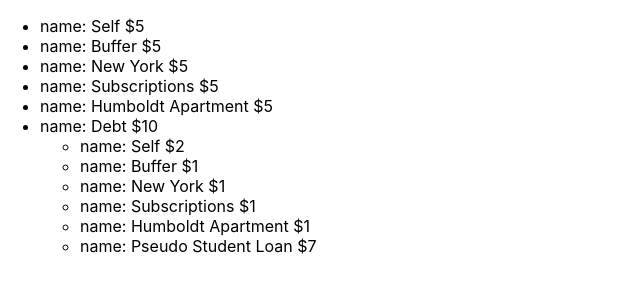
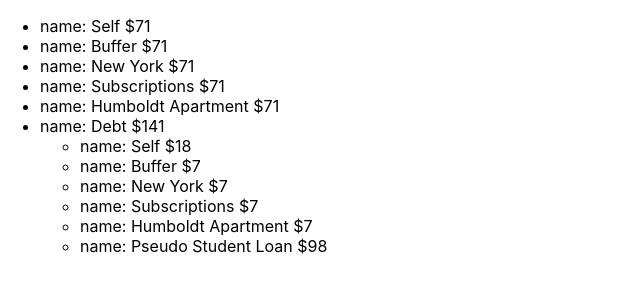
Before and after one commit to Ant3ney/Anthonys_Finance_App, a React (Create React App) app: page / in a window 1280 px wide. Shown: the top 300 px of the page, without its empty margins (0-640 px from the left). Built offline with nearby package versions, Linux system fonts and the light colour scheme.

Commit message:
Run partition with new income

```diff
--- a/src/components/IncomePartition/PartitionTree.tsx
+++ b/src/components/IncomePartition/PartitionTree.tsx
@@ -1,7 +1,7 @@
 import build3DHierarchy from "./build3DHierarchy";
 import { summer2023 } from "./partitionTrees";
 
-const HARD_INCOME = 50;
+const HARD_INCOME = 704;
 
 function PartitionTree({ income, twoDHierarchy }: any) {
   const deepCopy2DHierarchy = JSON.parse(JSON.stringify(twoDHierarchy));
```
